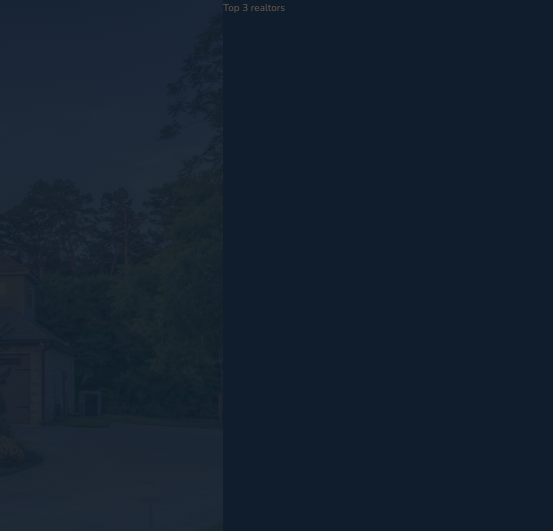
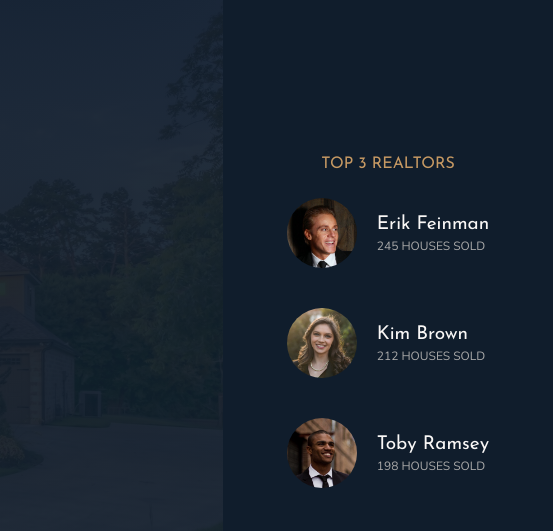
Before and after one commit to Ashoka2002/Nexter, a website: page index.html in a window 1280 px wide. Shown: the top 531 px of the page, 727-1280 px from the left. Drawn offline with nearby package versions, Linux system fonts and the light colour scheme.

Commit message:
Building the Realtors Section

```diff
--- a/index.html
+++ b/index.html
@@ -30,7 +30,28 @@
       </div>
     </header>
 
-    <div class="realtors">Top 3 realtors</div>
+    <div class="realtors">
+      <h3 class="heading-3">Top 3 realtors</h3>
+      <div class="realtors__list">
+        <img src="img/realtor-1.jpeg" alt="Realtor 1" class="realtors__img" />
+        <div class="realtors__details">
+          <h4 class="heading-4 heading-4--light">Erik Feinman</h4>
+          <p class="realtors__sold">245 houses sold</p>
+        </div>
+
+        <img src="img/realtor-2.jpeg" alt="Realtor 2" class="realtors__img" />
+        <div class="realtors__details">
+          <h4 class="heading-4 heading-4--light">Kim Brown</h4>
+          <p class="realtors__sold">212 houses sold</p>
+        </div>
+
+        <img src="img/realtor-3.jpeg" alt="Realtor 3" class="realtors__img" />
+        <div class="realtors__details">
+          <h4 class="heading-4 heading-4--light">Toby Ramsey</h4>
+          <p class="realtors__sold">198 houses sold</p>
+        </div>
+      </div>
+    </div>
 
     <section class="features">
       <div class="feature">
--- a/scss/_realtors.scss
+++ b/scss/_realtors.scss
@@ -1,4 +1,35 @@
 .realtors {
   background-color: $color-secondary;
   grid-column: col-start 7 / full-end;
+  padding: 3rem;
+
+  display: grid;
+  align-content: center;
+  justify-content: center;
+  justify-items: center;
+  row-gap: 2rem;
+
+  &__list {
+    display: grid;
+    grid-template-columns: min-content max-content;
+    column-gap: 2rem;
+    row-gap: 5vh;
+    align-items: center;
+  }
+
+  &__img {
+    width: 7rem;
+    border-radius: 50%;
+    display: block;
+  }
+
+  &__details {
+  }
+
+  &__sold {
+    text-transform: uppercase;
+    color: $color-grey-light-2;
+    margin-top: -3px;
+    font-size: 1.2rem;
+  }
 }
```
Also changed, not shown: css/style.css.
